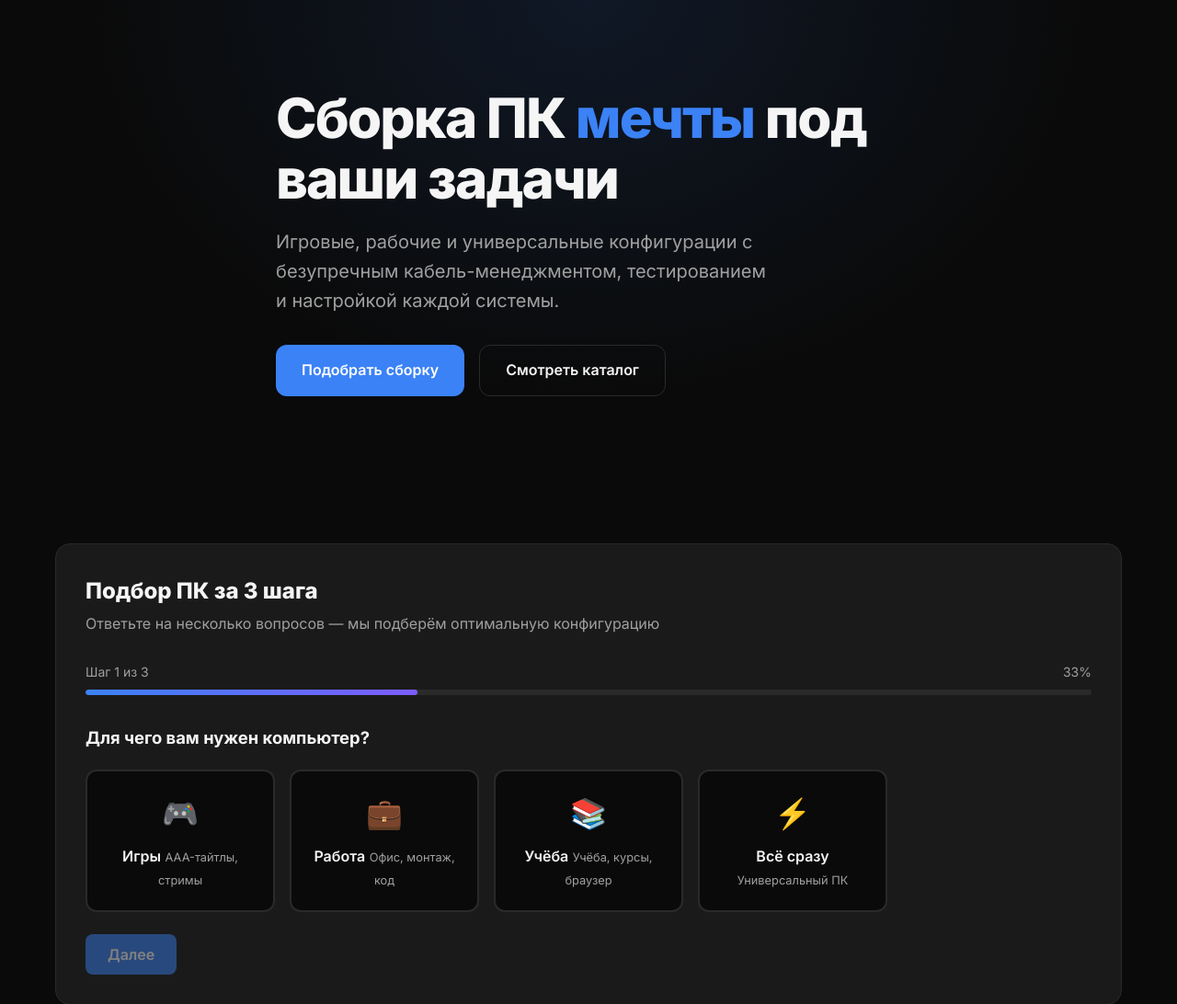
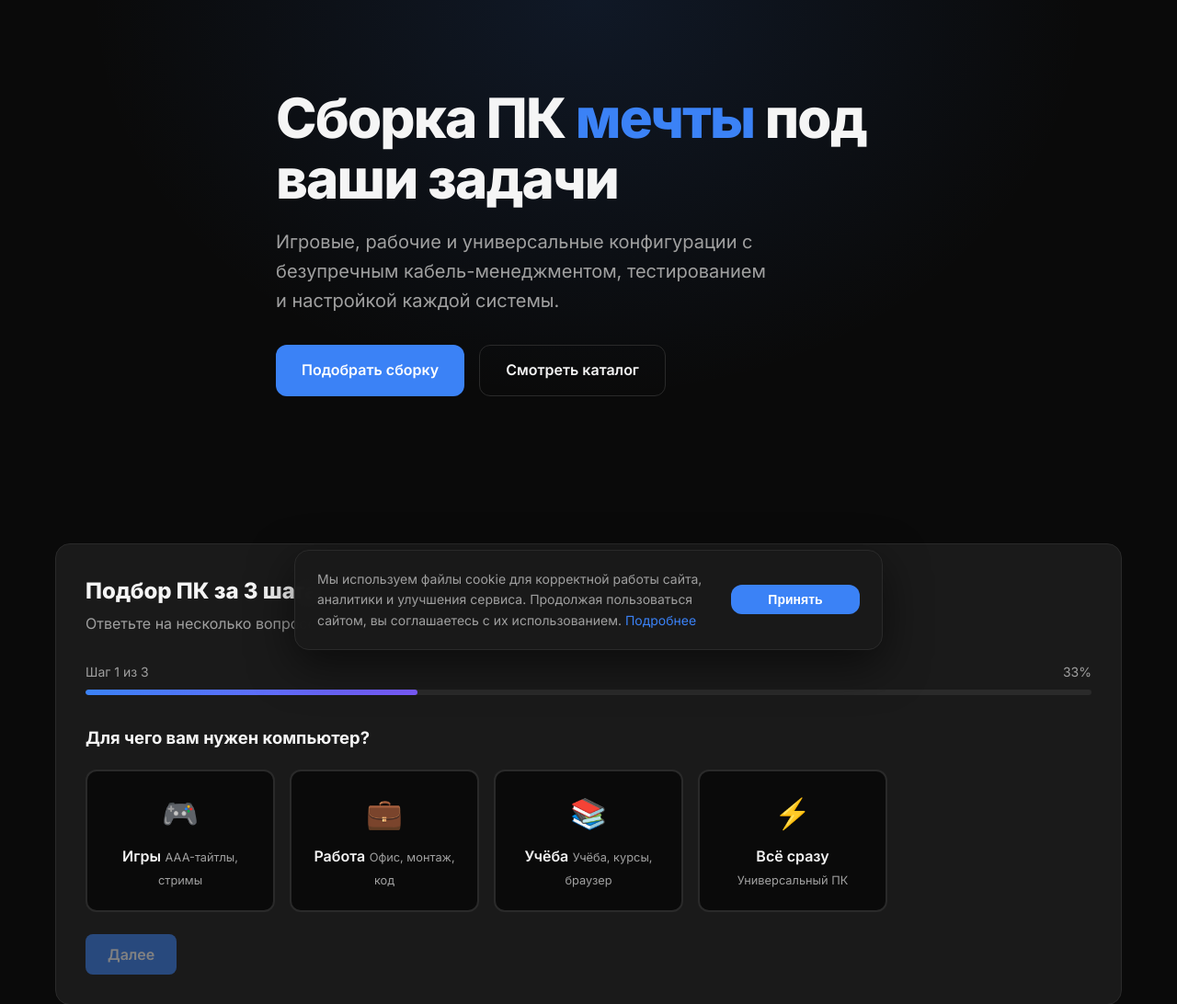
Before and after one commit to jimichel546/dkpcbuilder, a Django app: page / in a window 1280 px wide. Shown: the part 73-1165 px from the top of the page at 92% size. Run offline with Django 5.2, Linux system fonts and the light colour scheme; data that the repository does not hold is empty.

Commit message:
Add Cookies placeholder

```diff
--- a/static/shop/css/main.css
+++ b/static/shop/css/main.css
@@ -573,8 +573,8 @@ a:hover { color: var(--accent-hover); }
 }
 .social-link:hover { background: var(--accent); border-color: var(--accent); color: #fff; }
 
-.contact-item { display: flex; align-items: center; gap: 0.625rem; margin-bottom: 0.625rem; }
-.contact-icon { font-size: 1.125rem; width: 1.5rem; text-align: center; }
+.footer-contact { display: flex; align-items: center; gap: 0.625rem; margin-bottom: 0.625rem; }
+.footer-contact-icon { font-size: 1.125rem; width: 1.5rem; text-align: center; }
 
 .footer-bottom {
     border-top: 1px solid #222;
@@ -588,43 +588,104 @@ main { flex: 1; }
 
 .empty-state { text-align: center; color: var(--text-muted); padding: 3rem 0; }
 
-/* ── Contact form ── */
-.contact-section { background: radial-gradient(ellipse at 100% 50%, rgba(59, 130, 246, 0.08) 0%, transparent 55%); }
-.contact-layout {
+/* ── Feedback form (не используем contact-* — блокируется AdBlock) ── */
+.feedback-section { background: radial-gradient(ellipse at 100% 50%, rgba(59, 130, 246, 0.08) 0%, transparent 55%); }
+.feedback-layout {
     display: grid;
     grid-template-columns: 1fr;
     gap: 2.5rem;
     align-items: start;
 }
-.contact-info h2 {
+.feedback-info h2 {
     font-size: clamp(1.75rem, 4vw, 2.5rem);
     font-weight: 800;
     line-height: 1.15;
     margin-bottom: 1rem;
     letter-spacing: -0.02em;
+    color: var(--text);
 }
-.contact-info > p { color: var(--text-muted); line-height: 1.7; margin-bottom: 1.5rem; max-width: 420px; }
-.contact-benefits { list-style: none; display: flex; flex-direction: column; gap: 0.625rem; }
-.contact-benefits li {
+.feedback-info > p { color: var(--text-muted); line-height: 1.7; margin-bottom: 1.5rem; max-width: 420px; }
+.feedback-benefits { list-style: none; display: flex; flex-direction: column; gap: 0.625rem; padding: 0; }
+.feedback-benefits li {
     color: var(--text-muted);
     font-size: 0.9375rem;
     padding-left: 1.5rem;
     position: relative;
 }
-.contact-benefits li::before {
+.feedback-benefits li::before {
     content: '✓';
     position: absolute;
     left: 0;
     color: var(--accent);
     font-weight: 700;
 }
-.contact-form-box {
+.feedback-form-box {
     background: var(--surface);
     border: 1px solid var(--border);
     border-radius: var(--radius-lg);
     padding: 2rem;
 }
-.contact-submit { width: 100%; margin-top: 0.5rem; }
+.feedback-submit { width: 100%; margin-top: 0.5rem; }
+
+/* ── Cookie banner ── */
+.cookie-banner {
+    position: fixed;
+    left: 50%;
+    bottom: 1.25rem;
+    transform: translateX(-50%) translateY(calc(100% + 2rem));
+    z-index: 3000;
+    width: calc(100% - 2rem);
+    max-width: 640px;
+    opacity: 0;
+    visibility: hidden;
+    transition: transform 0.4s ease, opacity 0.4s ease, visibility 0.4s;
+    pointer-events: none;
+}
+.cookie-banner.is-visible {
+    transform: translateX(-50%) translateY(0);
+    opacity: 1;
+    visibility: visible;
+    pointer-events: auto;
+}
+.cookie-banner-inner {
+    display: flex;
+    flex-direction: column;
+    align-items: stretch;
+    gap: 1rem;
+    padding: 1.25rem 1.5rem;
+    background: rgba(26, 26, 26, 0.96);
+    border: 1px solid var(--border);
+    border-radius: var(--radius-lg);
+    box-shadow: 0 16px 48px rgba(0, 0, 0, 0.55);
+    backdrop-filter: blur(12px);
+    -webkit-backdrop-filter: blur(12px);
+}
+.cookie-banner-text {
+    margin: 0;
+    font-size: 0.875rem;
+    line-height: 1.6;
+    color: var(--text-muted);
+}
+.cookie-banner-text a {
+    color: var(--accent);
+    white-space: nowrap;
+}
+.cookie-banner-btn {
+    flex-shrink: 0;
+    align-self: center;
+    min-width: 140px;
+}
+
+@media (min-width: 768px) {
+    .cookie-banner-inner {
+        flex-direction: row;
+        align-items: center;
+        gap: 1.5rem;
+    }
+    .cookie-banner-btn {
+        align-self: auto;
+    }
+}
 
 /* ── Responsive ── */
 @media (min-width: 768px) {
@@ -634,7 +695,7 @@ main { flex: 1; }
     .process-grid { grid-template-columns: repeat(2, 1fr); }
     .footer-grid { grid-template-columns: repeat(2, 1fr); }
     .detail-layout { grid-template-columns: 1fr 1fr; }
-    .contact-layout { grid-template-columns: 1fr 1fr; gap: 3rem; align-items: center; }
+    .feedback-layout { grid-template-columns: 1fr 1fr; gap: 3rem; align-items: center; }
 }
 
 @media (min-width: 1200px) {
--- a/static/shop/js/main.js
+++ b/static/shop/js/main.js
@@ -136,14 +136,61 @@
         );
     }
 
-    const contactForm = document.getElementById('contact-form');
+    const contactForm = document.getElementById('feedback-form');
     if (contactForm) {
         bindAjaxOrderForm(
             contactForm,
-            document.getElementById('contact-form-error'),
-            document.getElementById('contact-form-success'),
+            document.getElementById('feedback-form-error'),
+            document.getElementById('feedback-form-success'),
             'Спасибо! Мы свяжемся с вами в ближайшее время.'
         );
     }
 
+    /* Cookie consent banner */
+    const COOKIE_CONSENT_KEY = 'dkpc_cookie_consent';
+    const cookieBanner = document.getElementById('cookie-banner');
+    const cookieAcceptBtn = document.getElementById('cookie-accept');
+
+    if (cookieBanner && cookieAcceptBtn) {
+        function hideCookieBanner() {
+            cookieBanner.classList.remove('is-visible');
+            window.setTimeout(function () {
+                cookieBanner.hidden = true;
+            }, 400);
+        }
+
+        function acceptCookies() {
+            try {
+                localStorage.setItem(COOKIE_CONSENT_KEY, 'accepted');
+            } catch (e) { /* ignore */ }
+            document.cookie = 'cookie_consent=accepted; path=/; max-age=31536000; SameSite=Lax';
+            hideCookieBanner();
+        }
+
+        function showCookieBanner() {
+            cookieBanner.hidden = false;
+            window.requestAnimationFrame(function () {
+                cookieBanner.classList.add('is-visible');
+            });
+        }
+
+        let hasConsent = false;
+        try {
+            hasConsent = localStorage.getItem(COOKIE_CONSENT_KEY) === 'accepted';
+        } catch (e) { /* ignore */ }
+
+        if (!hasConsent && document.cookie.indexOf('cookie_consent=accepted') !== -1) {
+            hasConsent = true;
+            try {
+                localStorage.setItem(COOKIE_CONSENT_KEY, 'accepted');
+            } catch (e) { /* ignore */ }
+        }
+
+        if (!hasConsent) {
+            showCookieBanner();
+        }
+
+        cookieAcceptBtn.addEventListener('click', acceptCookies);
+    }
+
 })();
--- a/templates/shop/base.html
+++ b/templates/shop/base.html
@@ -5,7 +5,7 @@
     <meta charset="UTF-8">
     <meta name="viewport" content="width=device-width, initial-scale=1.0">
     <title>{% block title %}DK PC Builder{% endblock %} — Сборка ПК на заказ</title>
-    <link rel="stylesheet" href="{% static 'shop/css/main.css' %}">
+    <link rel="stylesheet" href="{% static 'shop/css/main.css' %}?v=2">
     {% block extra_css %}{% endblock %}
 </head>
 <body>
@@ -20,7 +20,7 @@
                     <li><a href="{% url 'index' %}#process">Этапы</a></li>
                     <li><a href="{% url 'index' %}#gallery">Фото</a></li>
                     <li><a href="{% url 'index' %}#reviews">Отзывы</a></li>
-                    <li><a href="{% url 'index' %}#contact">Контакты</a></li>
+                    <li><a href="{% url 'index' %}#feedback">Контакты</a></li>
                 </ul>
             </nav>
 
@@ -39,7 +39,7 @@
                 <li><a href="{% url 'index' %}#process">Этапы</a></li>
                 <li><a href="{% url 'index' %}#gallery">Фото</a></li>
                 <li><a href="{% url 'index' %}#reviews">Отзывы</a></li>
-                <li><a href="{% url 'index' %}#contact">Контакты</a></li>
+                <li><a href="{% url 'index' %}#feedback">Контакты</a></li>
                 <li><a href="{% url 'index' %}#quiz" class="header-cta-mobile">Собрать ПК</a></li>
             </ul>
         </nav>
@@ -74,16 +74,16 @@
 
             <div class="footer-col">
                 <h4>Контакты</h4>
-                <div class="contact-item">
-                    <span class="contact-icon">📞</span>
+                <div class="footer-contact">
+                    <span class="footer-contact-icon">📞</span>
                     <a href="tel:+375295315365">+375 (29) 53-15-365</a>
                 </div>
-                <div class="contact-item">
-                    <span class="contact-icon">✈</span>
+                <div class="footer-contact">
+                    <span class="footer-contact-icon">✈</span>
                     <a href="https://t.me/jimichell">@jimichell</a>
                 </div>
-                <div class="contact-item">
-                    <span class="contact-icon">✉</span>
+                <div class="footer-contact">
+                    <span class="footer-contact-icon">✉</span>
                     <a href="mailto:dkpcbuilderinfo@gmail.com">dkpcbuilderinfo@gmail.com</a>
                 </div>
             </div>
@@ -109,6 +109,19 @@
         <p class="lightbox-caption"></p>
     </div>
 
+    <div class="cookie-banner" id="cookie-banner" role="dialog" aria-live="polite" aria-label="Уведомление о файлах cookie" hidden>
+        <div class="cookie-banner-inner">
+            <p class="cookie-banner-text">
+                Мы используем файлы cookie для корректной работы сайта, аналитики и улучшения сервиса.
+                Продолжая пользоваться сайтом, вы соглашаетесь с их использованием.
+                <a href="{% url 'cookies' %}">Подробнее</a>
+            </p>
+            <button type="button" class="btn btn-primary btn-sm cookie-banner-btn" id="cookie-accept">
+                Принять
+            </button>
+        </div>
+    </div>
+
     <script src="{% static 'shop/js/csrf.js' %}"></script>
     <script src="{% static 'shop/js/main.js' %}"></script>
     {% block extra_js %}{% endblock %}
--- a/templates/shop/index.html
+++ b/templates/shop/index.html
@@ -227,36 +227,36 @@
     </div>
 </section>
 
-<section class="section contact-section" id="contact">
+<section class="section feedback-section" id="feedback">
     <div class="container">
-        <div class="contact-layout">
-            <div class="contact-info">
+        <div class="feedback-layout">
+            <div class="feedback-info">
                 <h2>Ваш проект.<br>Наше исполнение.</h2>
                 <p>Опишите задачу — мы свяжемся с вами, уточним детали и предложим оптимальную конфигурацию под ваш бюджет.</p>
-                <ul class="contact-benefits">
+                <ul class="feedback-benefits">
                     <li>Ответ в течение рабочего дня</li>
                     <li>Индивидуальный подбор комплектующих</li>
                     <li>Консультация без обязательств</li>
                 </ul>
             </div>
-            <div class="contact-form-box">
-                <div class="form-error" id="contact-form-error"></div>
-                <div class="form-success" id="contact-form-success"></div>
-                <form id="contact-form" action="{% url 'submit_order' %}" method="post" novalidate>
+            <div class="feedback-form-box">
+                <div class="form-error" id="feedback-form-error"></div>
+                <div class="form-success" id="feedback-form-success"></div>
+                <form id="feedback-form" action="{% url 'submit_order' %}" method="post" novalidate>
                     {% csrf_token %}
                     <div class="form-group">
-                        <label for="contact-name">Ваше имя</label>
-                        <input type="text" id="contact-name" name="name" required placeholder="Как к вам обращаться" autocomplete="name">
+                        <label for="feedback-name">Ваше имя</label>
+                        <input type="text" id="feedback-name" name="name" required placeholder="Как к вам обращаться" autocomplete="name">
                     </div>
                     <div class="form-group">
-                        <label for="contact-phone">Телефон или Telegram</label>
-                        <input type="text" id="contact-phone" name="contact" required placeholder="+375... или @username" autocomplete="tel">
+                        <label for="feedback-phone">Телефон или Telegram</label>
+                        <input type="text" id="feedback-phone" name="contact" required placeholder="+375... или @username" autocomplete="tel">
                     </div>
                     <div class="form-group">
-                        <label for="contact-message">Расскажите о проекте</label>
-                        <textarea id="contact-message" name="comment" rows="5" placeholder="Задачи, пожелания по сборке, бюджет — всё, что считаете важным"></textarea>
+                        <label for="feedback-message">Расскажите о проекте</label>
+                        <textarea id="feedback-message" name="comment" rows="5" placeholder="Задачи, пожелания по сборке, бюджет — всё, что считаете важным"></textarea>
                     </div>
-                    <button type="submit" class="btn btn-primary contact-submit">Отправить заявку</button>
+                    <button type="submit" class="btn btn-primary feedback-submit">Отправить заявку</button>
                 </form>
             </div>
         </div>
--- a/templates/shop/legal/cookies.html
+++ b/templates/shop/legal/cookies.html
@@ -134,7 +134,7 @@
 
         <section class="legal-section">
             <h2>5. Контакты</h2>
-            <p>По вопросам, связанным с использованием cookie, обращайтесь через раздел <a href="{% url 'index' %}#contacts">«Контакты»</a> на сайте.</p>
+            <p>По вопросам, связанным с использованием cookie, обращайтесь через раздел <a href="{% url 'index' %}#feedback">«Контакты»</a> на сайте.</p>
         </section>
     </div>
 
--- a/templates/shop/legal/privacy.html
+++ b/templates/shop/legal/privacy.html
@@ -15,7 +15,7 @@
         <section class="legal-section">
             <h2>1. Оператор персональных данных</h2>
             <p>Оператором персональных данных является индивидуальный предприниматель, осуществляющий деятельность под торговым наименованием DK PC Builder, Республика Беларусь.</p>
-            <p>Контактный адрес по вопросам обработки данных: указан в разделе <a href="{% url 'index' %}#contacts">«Контакты»</a> на сайте.</p>
+            <p>Контактный адрес по вопросам обработки данных: указан в разделе <a href="{% url 'index' %}#feedback">«Контакты»</a> на сайте.</p>
         </section>
 
         <section class="legal-section">
@@ -107,8 +107,8 @@
             <h2>11. Контакты</h2>
             <p>По всем вопросам, связанным с обработкой персональных данных, обращайтесь:</p>
             <ul class="legal-list">
-                <li>Telegram: указан в разделе <a href="{% url 'index' %}#contacts">«Контакты»</a> на сайте</li>
-                <li>Телефон: указан в разделе <a href="{% url 'index' %}#contacts">«Контакты»</a> на сайте</li>
+                <li>Telegram: указан в разделе <a href="{% url 'index' %}#feedback">«Контакты»</a> на сайте</li>
+                <li>Телефон: указан в разделе <a href="{% url 'index' %}#feedback">«Контакты»</a> на сайте</li>
             </ul>
         </section>
     </div>
--- a/templates/shop/legal/terms.html
+++ b/templates/shop/legal/terms.html
@@ -60,7 +60,7 @@
 
         <section class="legal-section">
             <h2>9. Контакты</h2>
-            <p>По всем вопросам, связанным с использованием Сайта, обращайтесь через раздел <a href="{% url 'index' %}#contacts">«Контакты»</a>.</p>
+            <p>По всем вопросам, связанным с использованием Сайта, обращайтесь через раздел <a href="{% url 'index' %}#feedback">«Контакты»</a>.</p>
         </section>
     </div>
 
```
